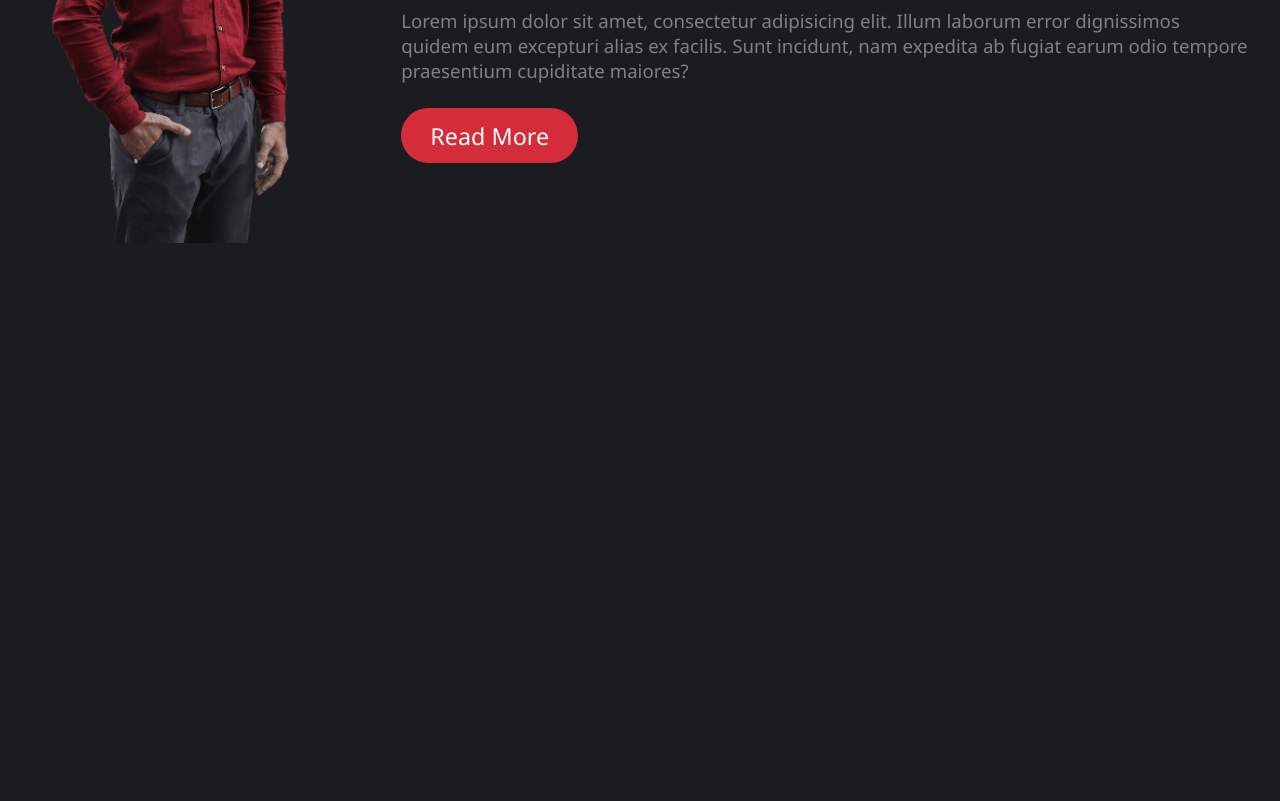
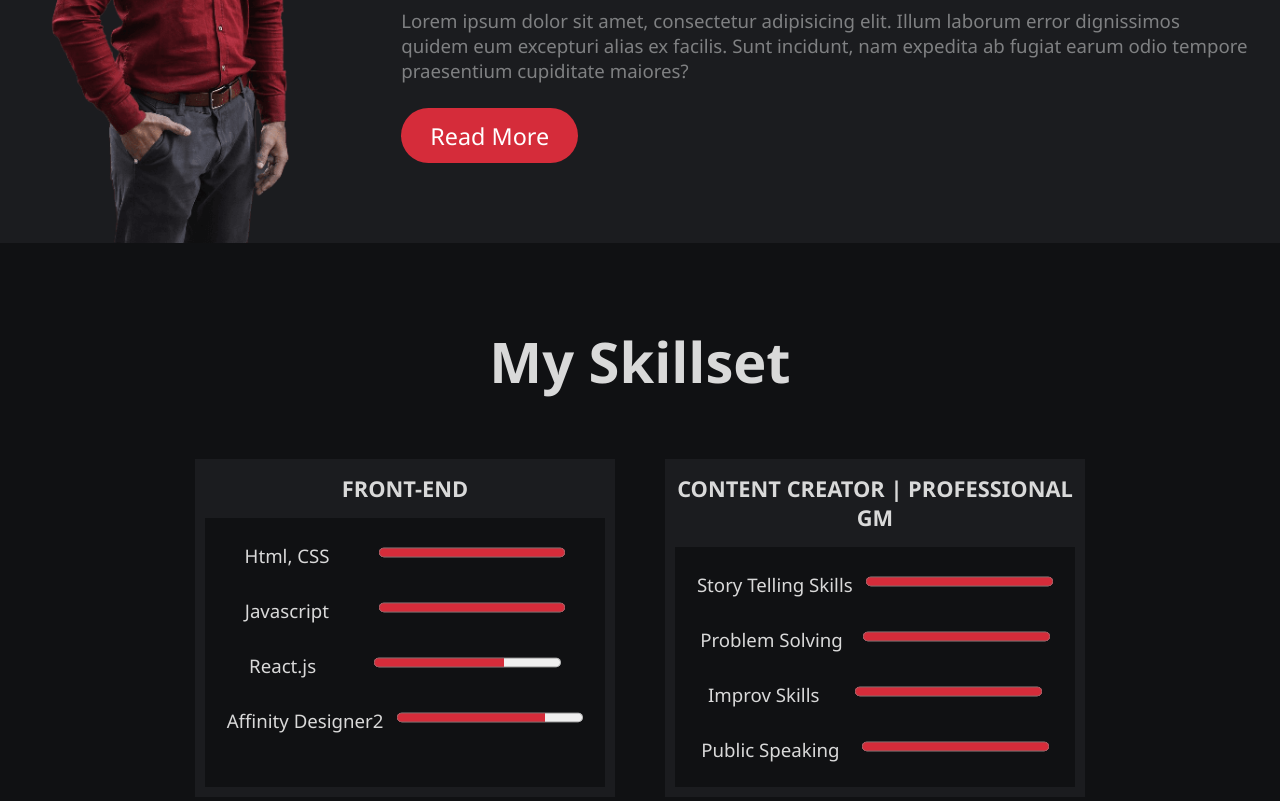
Before and after one commit to coachkey74/second_site, a plain HTML site: page index.html in a window 1280 px wide. Shown: the part 372-1173 px from the top of the page. Before the commit the page ends 800 px from the top, so only its background shows below. Drawn offline with Linux system fonts and the light colour scheme.

Commit message:
completed section two

```diff
--- a/index.html
+++ b/index.html
@@ -17,5 +17,28 @@
             <a class="read-more">Read More</a>
         </div>
     </header>
+    <section id="skill-section">
+        <h2>My Skillset</h2>
+        <div class="wrapper">
+            <div class="skill-container">
+                <h3>Front-End</h3>
+                <ul>
+                    <li>Html, CSS<progress max="100" value="100" ></progress></li>
+                    <li>Javascript<progress max="100" value="100"></progress> </li>
+                    <li>React.js<progress max="100" value="70" ></progress> </li>
+                    <li>Affinity Designer2<progress max="100" value="80" ></progress></li>
+                </ul>
+            </div>
+            <div class="skill-container">
+                <h3>Content Creator | Professional GM</h3>
+                <ul>
+                    <li>Story Telling Skills<progress max="100" value="100" ></progress></li>
+                    <li>Problem Solving<progress max="100" value="100"></progress> </li>
+                    <li>Improv Skills<progress max="100" value="100" ></progress> </li>
+                    <li>Public Speaking<progress max="100" value="100" ></progress></li>
+                </ul>
+            </div>
+        </div>
+     </section>
 </body>
 </html>
--- a/styles.css
+++ b/styles.css
@@ -60,3 +60,42 @@ header .read-more{
 header .read-more:hover{
     background-color: var(--secondary-color);
 }
+#skill-section{
+    padding: 80px 20px 150px 20px;
+    background-color: var(--secondary-color);
+}
+#skill-section h2{
+    font-size: 3rem;
+    text-align: center;
+}
+#skill-section .wrapper{
+    margin-top: 60px;
+    display: flex;
+    justify-content: center;
+    gap: 50px;
+    flex-wrap: wrap; /*on mobile devices makes sure this section is displayed one on top of the other*/
+}
+.skill-container{
+    width: 400px;
+    max-width: 100%; /*MAKES IT REPSPONSIVE FOR SMALLER DEVICES LIKE SMART PHONES*/
+    border: 10px solid var(--primary-color);
+    border-top: none;
+}
+.skill-container h3{
+    background-color: var(--primary-color);
+    padding: 15px 0;
+    text-align: center;
+    text-transform: uppercase;
+}
+.skill-container ul{
+    margin: 10px 0;
+    list-style: none;
+}
+.skill-container ul li{
+    padding: 15px;
+    display: flex;
+    justify-content: space-around;
+}
+.skill-container ul li progress{
+    accent-color: var(--accent-color);
+}
```
